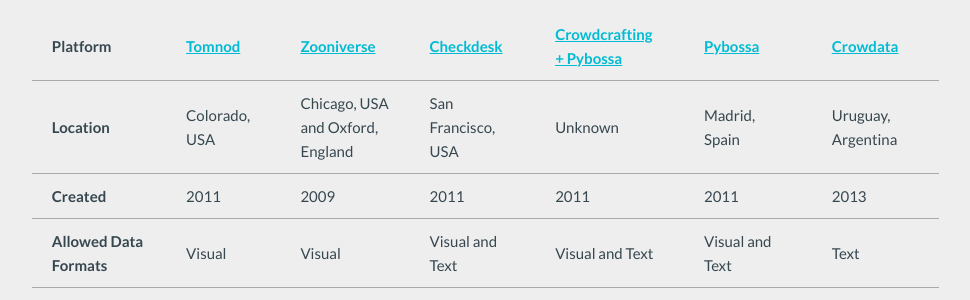
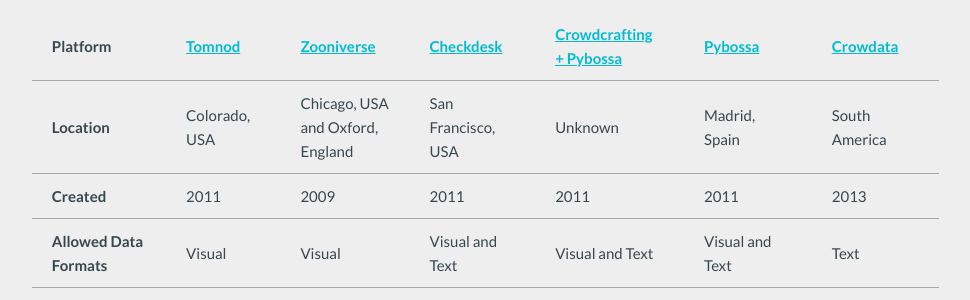
Before and after one commit to the-engine-room/library, a Jekyll site: the page built from _posts/2015-12-07-microtasking.md, in a window 1280 px wide and 900 px high, scrolled down 2170 px. Shown: the part 154-454 px from the top of the window, without its empty margins (301-1271 px from the left). Built offline with Jekyll 4.4.1, drawn with Linux system fonts in a browser that asks for light colours; nearby versions of some CDN libraries; comment, search, counter and statistics services are not loaded.

Commit message:
Changed Uruguay, Argentina to South America
Unclear where all the members of CrowData are from. We could put South America or Unknown and edit it later.

```diff
--- a/_posts/2015-12-07-microtasking.md
+++ b/_posts/2015-12-07-microtasking.md
@@ -38,7 +38,7 @@ Several existing tools allow organizations to create and launch their own microt
 
 Platform | [Tomnod](//www.tomnod.com) | [Zooniverse](//www.zooniverse.org) | [Checkdesk](//checkdesk.org) | [Crowdcrafting + Pybossa](//crowdcrafting.org) | [Pybossa](//pybossa.com) | [Crowdata](crowdata.github.com) |
 -------- | -------- | -------- | -------- | -------- | -------- | -------- |
-__Location__ | Colorado, USA | Chicago, USA and Oxford, England | San Francisco, USA | Unknown | Madrid, Spain | Uruguay, Argentina |
+__Location__ | Colorado, USA | Chicago, USA and Oxford, England | San Francisco, USA | Unknown | Madrid, Spain | South America |
 __Created__ | 2011 | 2009 | 2011 | 2011 | 2011 | 2013 |
 __Allowed Data Formats__ | Visual | Visual | Visual and Text | Visual and Text | Visual and Text | Text |
 __Allowed Microtasks__ | Discovery | Discovery, Verification | Verification | Discovery, Verification | Varies | Verification, Data Release |
```
